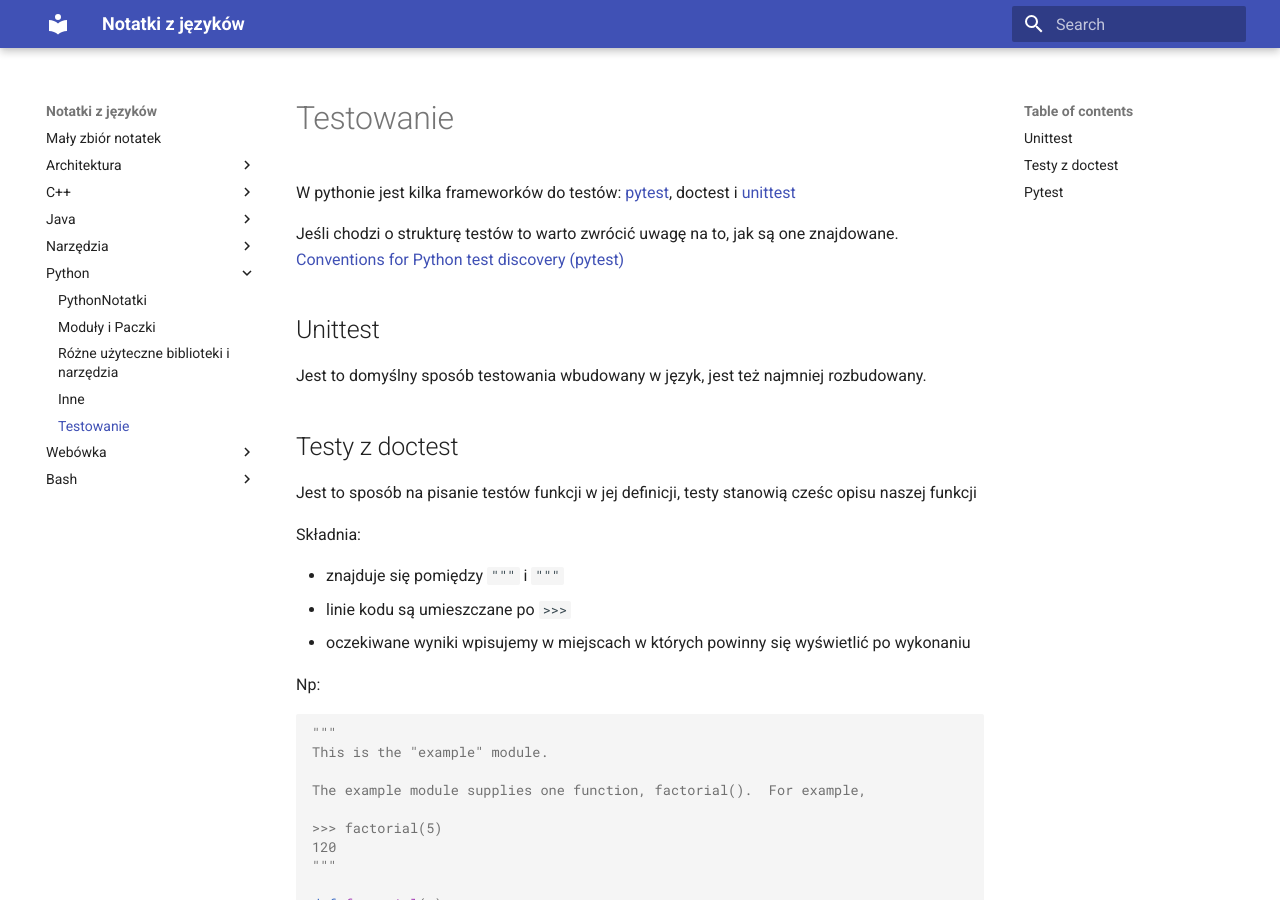
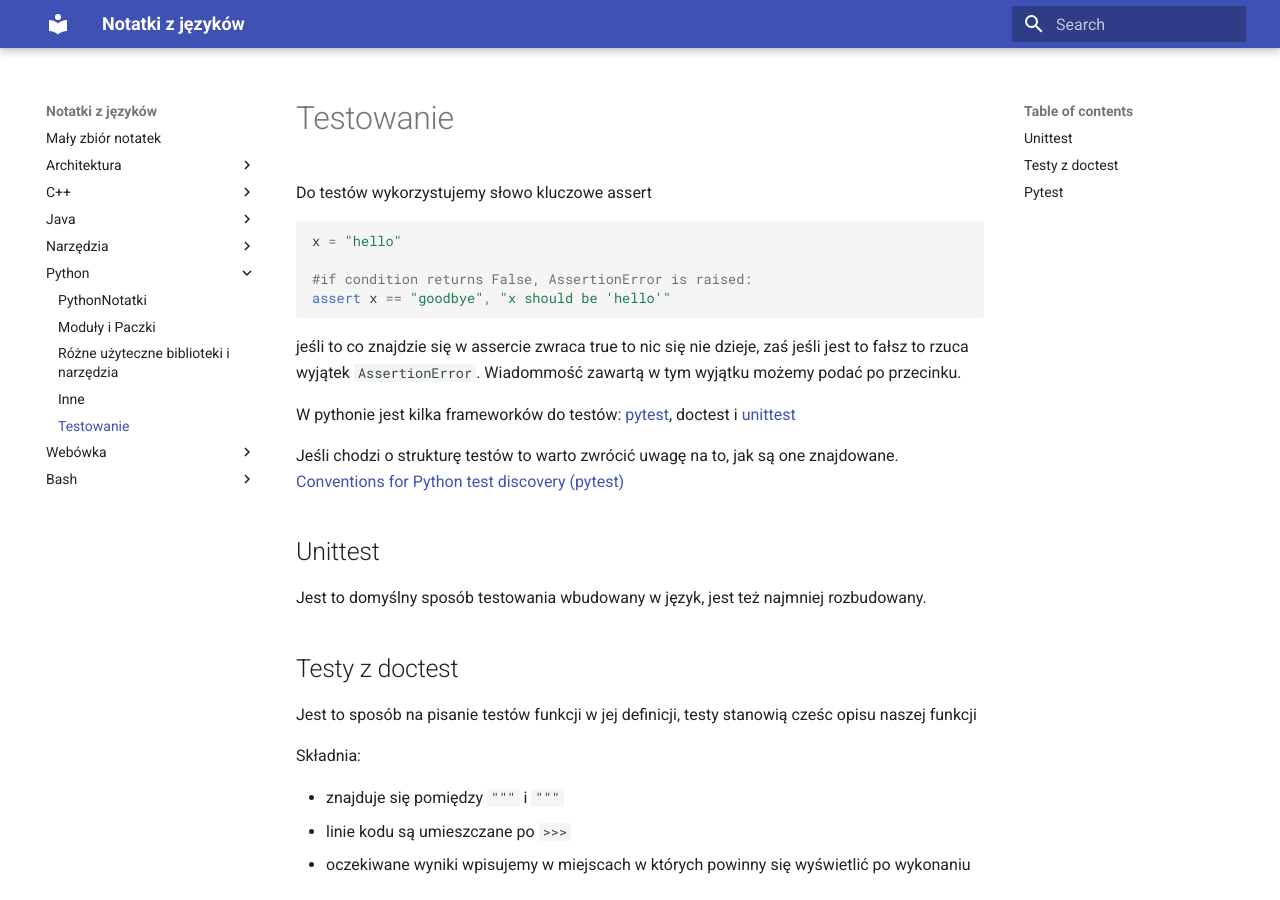
Before and after one commit to pktiuk/notatki_z_jezykow, an MkDocs documentation site: the page built from docs/Python/6_testowanie.md, in a window 1280 px wide and 900 px high. Built offline with MkDocs 1.6.1 and Material for MkDocs 9.7.7, drawn with Linux system fonts in a browser that asks for light colours; some of the changed text lies outside the part shown.

Commit message:
Gołe asserty

````diff
--- a/docs/Python/6_testowanie.md
+++ b/docs/Python/6_testowanie.md
@@ -1,4 +1,15 @@
 # Testowanie
+
+Do testów wykorzystujemy słowo kluczowe assert
+
+```python
+x = "hello"
+
+#if condition returns False, AssertionError is raised:
+assert x == "goodbye", "x should be 'hello'"
+```
+
+jeśli to co znajdzie się w assercie zwraca true to nic się nie dzieje, zaś jeśli jest to fałsz to rzuca wyjątek `AssertionError`. Wiadommość zawartą w tym wyjątku możemy podać po przecinku.
 
 W pythonie jest kilka frameworków do testów: [pytest](https://docs.pytest.org/en/latest/getting-started.html), doctest i [unittest](https://docs.python.org/3/library/unittest.html#module-unittest)
 
````
